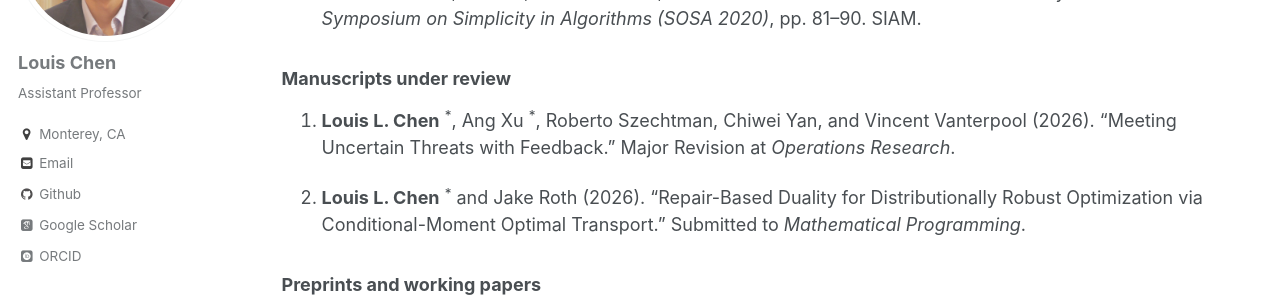
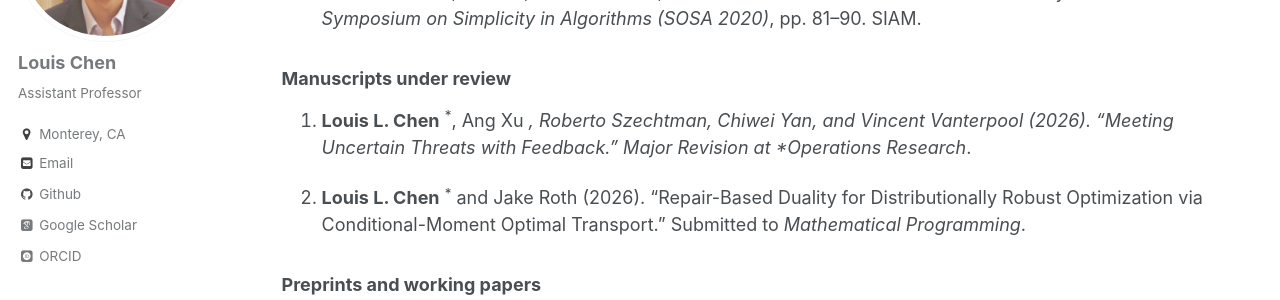
Before and after one commit to LouisLChen/LouisLChen.github.io, a Jekyll site: the page built from _pages/cv.md, in a window 1280 px wide and 900 px high, scrolled down 1632 px. Shown: the part 153-453 px from the top of the window. Built offline with Jekyll 4.4.1, drawn with Linux system fonts in a browser that asks for light colours; some web fonts are replaced; formulas are drawn with MathJax 3; some of the changed lines change nothing that is shown.

Commit message:
Update cv.md

```diff
--- a/_pages/cv.md
+++ b/_pages/cv.md
@@ -61,7 +61,7 @@ Additional paper descriptions are available on my [publications page]({{ base_pa
 
 ### Manuscripts under review
 
-8. <a id="pub-threats"></a>**Louis L. Chen** <sup>&#42;</sup>, Ang Xu <sup>&#42;</sup>, Roberto Szechtman, Chiwei Yan, and Vincent Vanterpool (2026). “Meeting Uncertain Threats with Feedback.” Major Revision at *Operations Research*.
+8. <a id="pub-threats"></a>**Louis L. Chen** <sup>&#42;</sup>, Ang Xu *, Roberto Szechtman, Chiwei Yan, and Vincent Vanterpool (2026). “Meeting Uncertain Threats with Feedback.” Major Revision at *Operations Research*.
 
 9. <a id="pub-repair"></a>**Louis L. Chen** <sup>&#42;</sup> and Jake Roth (2026). “Repair-Based Duality for Distributionally Robust Optimization via Conditional-Moment Optimal Transport.” Submitted to *Mathematical Programming*.
 
```
